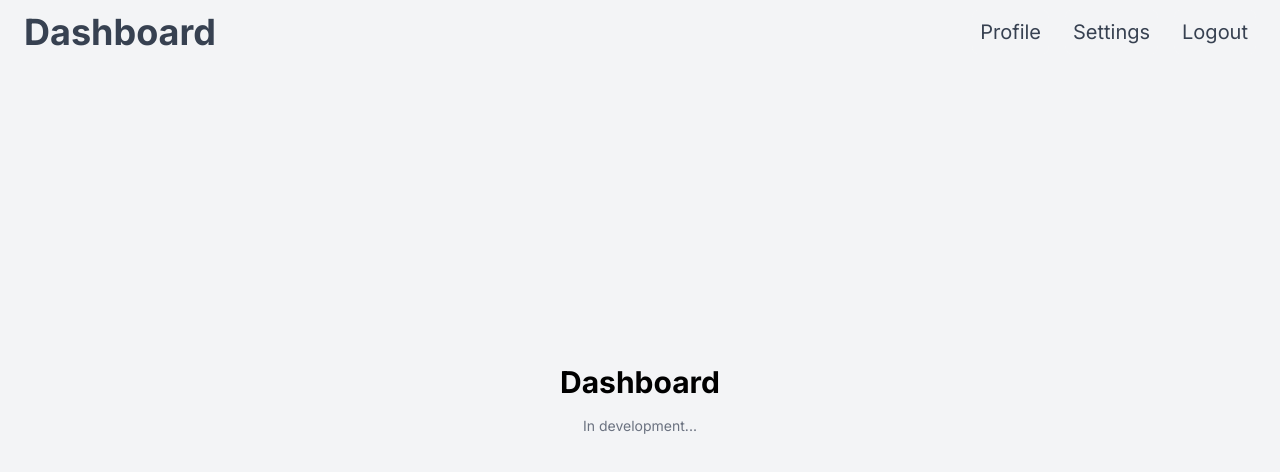
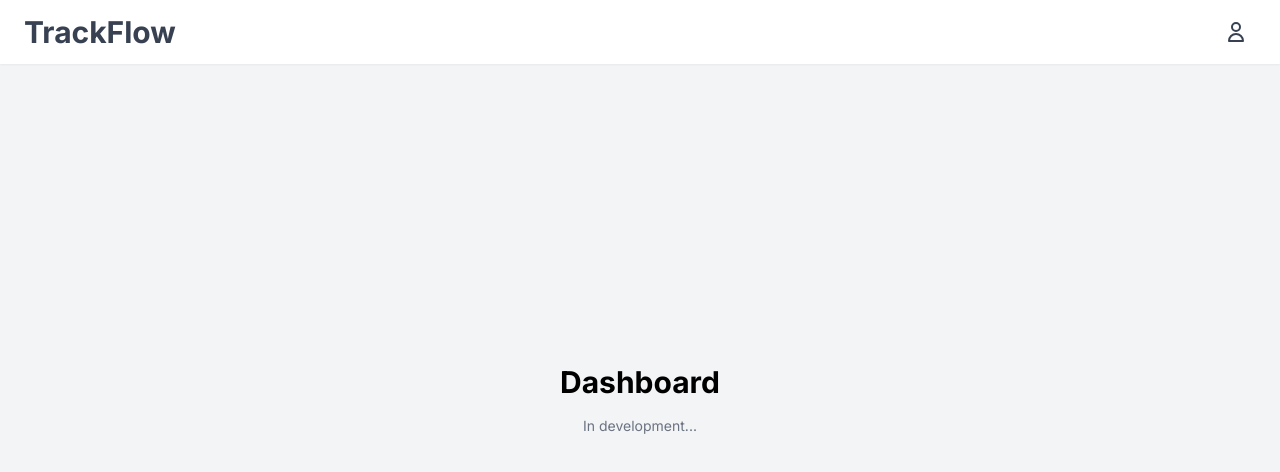
Before and after one commit to voynow/trackflow, a Next.js app in the folder web/: page /dashboard in a window 1280 px wide. Shown: the top 472 px of the page. Built offline with nearby package versions, Linux system fonts and the light colour scheme; sample sign-in values are in the browser's storage.

Commit message:
Landing cleanup and localhost routing fix (#69)
* Landing cleanup and localhost routing fix

* suspense boundary needed

```diff
--- a/web/src/app/components/DashboardNavbar.tsx
+++ b/web/src/app/components/DashboardNavbar.tsx
@@ -2,83 +2,43 @@
 import Link from 'next/link';
 import { useState } from 'react';
 
+
 export default function DashboardNavbar(): JSX.Element {
-    const [isMenuOpen, setIsMenuOpen] = useState<boolean>(false);
+    const [isDropdownOpen, setIsDropdownOpen] = useState<boolean>(false);
+
+    const handleLogout = (): void => {
+        localStorage.removeItem('jwt_token');
+        window.location.href = '/';
+    };
 
     return (
-        <>
-            <nav className="fixed top-0 w-full bg-gray-100 bg-opacity-75 text-gray-700 z-10">
+        <nav className="fixed top-0 w-full bg-white shadow-sm text-gray-700 z-10">
             <div className="px-4 sm:px-6">
                 <div className="flex justify-between h-16">
                     <div className="flex-shrink-0 flex items-center">
-                            <Link href="/dashboard" className="text-2xl sm:text-4xl font-bold hover:text-gray-500 transition duration-300 ease-in-out">
-                                Dashboard
+                        <Link href="/dashboard" className="text-2xl sm:text-3xl font-bold hover:text-gray-500 transition duration-300">
+                            TrackFlow
                         </Link>
                     </div>
-                        <div className="hidden sm:flex items-center justify-end flex-grow">
-                            <div className="flex space-x-4">
+                    <div className="flex items-center">
                         <button
-                                    onClick={() => window.location.href = '/profile'}
-                                    className="bg-gray-100 text-xl px-2 py-2 rounded-lg hover:bg-gray-50 transition duration-300 ease-in-out"
+                            onClick={() => setIsDropdownOpen(!isDropdownOpen)}
+                            className="p-2 rounded-full hover:bg-gray-100 transition duration-300 focus:outline-none"
                         >
-                                    Profile
-                                </button>
-                                <button
-                                    onClick={() => window.location.href = '/settings'}
-                                    className="bg-gray-100 text-xl px-2 py-2 rounded-lg hover:bg-gray-50 transition duration-300 ease-in-out"
-                                >
-                                    Settings
-                                </button>
-                                <button
-                                    onClick={() => {
-                                        localStorage.removeItem('jwt_token');
-                                        window.location.href = '/';
-                                    }}
-                                    className="bg-gray-100 text-xl px-2 py-2 rounded-lg hover:bg-gray-50 transition duration-300 ease-in-out"
-                                >
-                                    Logout
-                                </button>
-                            </div>
-                        </div>
-                        <div className="sm:hidden flex items-center">
-                            <button onClick={() => setIsMenuOpen(!isMenuOpen)} className="text-gray-700 hover:text-gray-500 focus:outline-none">
                             <svg className="h-6 w-6" fill="none" viewBox="0 0 24 24" stroke="currentColor">
-                                    <path strokeLinecap="round" strokeLinejoin="round" strokeWidth={2} d="M4 6h16M4 12h16M4 18h16" />
+                                <path strokeLinecap="round" strokeLinejoin="round" strokeWidth={2} d="M16 7a4 4 0 11-8 0 4 4 0 018 0zM12 14a7 7 0 00-7 7h14a7 7 0 00-7-7z" />
                             </svg>
                         </button>
+                        {isDropdownOpen && (
+                            <div className="absolute right-0 mt-16 w-48 bg-white rounded-md shadow-lg py-1">
+                                <Link href="/profile" className="block px-4 py-2 text-sm text-gray-700 hover:bg-gray-100">Profile</Link>
+                                <Link href="/settings" className="block px-4 py-2 text-sm text-gray-700 hover:bg-gray-100">Settings</Link>
+                                <button onClick={handleLogout} className="block w-full text-left px-4 py-2 text-sm text-gray-700 hover:bg-gray-100">Logout</button>
+                            </div>
+                        )}
                     </div>
                 </div>
             </div>
         </nav>
-            {isMenuOpen && (
-                <div className="sm:hidden fixed inset-0 z-20 bg-white bg-opacity-90">
-                    <div className="pt-16 px-4 space-y-4 flex flex-col items-center relative">
-                        <button
-                            onClick={() => setIsMenuOpen(false)}
-                            className="absolute top-4 right-4 text-gray-700 hover:text-gray-500 focus:outline-none"
-                        >
-                            <svg className="h-6 w-6" fill="none" viewBox="0 0 24 24" stroke="currentColor">
-                                <path strokeLinecap="round" strokeLinejoin="round" strokeWidth={2} d="M6 18L18 6M6 6l12 12" />
-                            </svg>
-                        </button>
-                        <Link href="/profile" className="text-xl hover:text-gray-500" onClick={() => setIsMenuOpen(false)}>
-                            Profile
-                        </Link>
-                        <Link href="/settings" className="text-xl hover:text-gray-500" onClick={() => setIsMenuOpen(false)}>
-                            Settings
-                        </Link>
-                        <button
-                            className="text-gray-700 bg-gray-100 text-xl py-2 px-4 hover:bg-gray-50 transition duration-300 ease-in-out flex items-center justify-center border border-gray-300 rounded-lg w-80"
-                            onClick={() => {
-                                localStorage.removeItem('jwt_token');
-                                window.location.href = '/';
-                            }}
-                        >
-                            Logout
-                        </button>
-                    </div>
-                </div>
-            )}
-        </>
     );
 }
--- a/web/src/app/components/Navbar.tsx
+++ b/web/src/app/components/Navbar.tsx
@@ -19,7 +19,7 @@ export default function Navbar(): JSX.Element {
                 <div className="px-4 sm:px-6">
                     <div className="flex justify-between h-16">
                         <div className="flex-shrink-0 flex items-center">
-                            <Link href="/" className="text-2xl sm:text-4xl font-bold hover:text-gray-500 transition duration-300 ease-in-out">
+                            <Link href="/" className="sm:text-2xl font-bold hover:text-gray-500 transition duration-300 ease-in-out">
                                 TrackFlow
                             </Link>
                         </div>
--- a/web/src/app/dashboard/page.tsx
+++ b/web/src/app/dashboard/page.tsx
@@ -1,29 +1,48 @@
 'use client';
 
-import { useRouter } from 'next/navigation';
-import { useEffect } from 'react';
+import { useRouter, useSearchParams } from 'next/navigation';
+import { Suspense, useEffect, useRef } from 'react';
 import DashboardNavbar from '../components/DashboardNavbar';
 
 export default function Dashboard(): JSX.Element {
+    return (
+        <>
+            <DashboardNavbar />
+            <Suspense fallback={<div>Loading...</div>}>
+                <DashboardContent />
+            </Suspense>
+        </>
+    );
+}
+
+function DashboardContent(): JSX.Element {
     const router = useRouter();
+    const searchParams = useSearchParams();
+    const hasRun = useRef(false);
 
     useEffect(() => {
-        const token = localStorage.getItem('jwt_token');
-        if (!token) {
+        if (hasRun.current) return;
+        hasRun.current = true;
+
+        const token = searchParams.get('token');
+        if (token) {
+            localStorage.setItem('jwt_token', token);
+            router.replace('/dashboard'); // Remove the token from the URL
+        } else {
+            const storedToken = localStorage.getItem('jwt_token');
+            if (!storedToken) {
                 console.log('User session not found. Redirecting to login page.');
                 router.push('/');
             } else {
                 console.log('User authenticated. Displaying dashboard.');
             }
-    }, [router]);
+        }
+    }, [router, searchParams]);
 
     return (
-        <>
-            <DashboardNavbar />
         <div className="min-h-screen bg-gray-100 flex flex-col items-center justify-center">
             <h1 className="text-3xl font-bold">Dashboard</h1>
             <p className="text-sm text-gray-500 mt-4">In development...</p>
         </div>
-        </>
     );
 }
--- a/web/src/app/page.tsx
+++ b/web/src/app/page.tsx
@@ -11,22 +11,24 @@ export default function Home(): JSX.Element {
       <main className="min-h-screen bg-gray-100 flex flex-col items-center justify-between text-gray-700">
         <div className="mt-32 flex flex-col items-center justify-center text-center">
           <div className="space-y-8">
-            <h1 className="text-7xl font-extrabold">
+            <h1 className="text-5xl font-extrabold">
               TrackFlow <span>🏃‍♂️🎯</span>
             </h1>
-            <p className="text-2xl font-semibold">
+            <p className="text-2xl">
               Hyperpersonalized training recs straight to your inbox
             </p>
           </div>
 
           <div className="mt-24 max-w-4xl w-full space-y-8 px-4">
-            <div className="relative rounded-xl overflow-hidden shadow-lg">
+            <div className="mx-auto mb-6 w-full bg-white rounded-lg shadow-md overflow-hidden lg:w-3/4">
               <Image
                 src="/preview.png"
                 alt="TrackFlow Feature"
-                width={800}
-                height={450}
+                width={1500}
+                height={3000}
                 className="w-full h-auto"
+                quality={100}
+                priority
               />
             </div>
             <p className="text-xl">
--- a/web/src/app/verify/page.tsx
+++ b/web/src/app/verify/page.tsx
@@ -41,7 +41,7 @@ function VerifyContent(): JSX.Element {
                     localStorage.setItem('jwt_token', data.jwt_token);
                     const isDevelopment = searchParams.get('env') === 'dev';
                     const dashboardUrl = isDevelopment
-                        ? 'http://localhost:3000/dashboard'
+                        ? `http://localhost:3000/dashboard?token=${encodeURIComponent(data.jwt_token)}`
                         : 'https://trackflowai.vercel.app/dashboard';
                     setTimeout(() => {
                         router.push(dashboardUrl);
```
Also changed, not shown: web/public/preview.png. Lines whose indentation alone changed are shown as unchanged.
